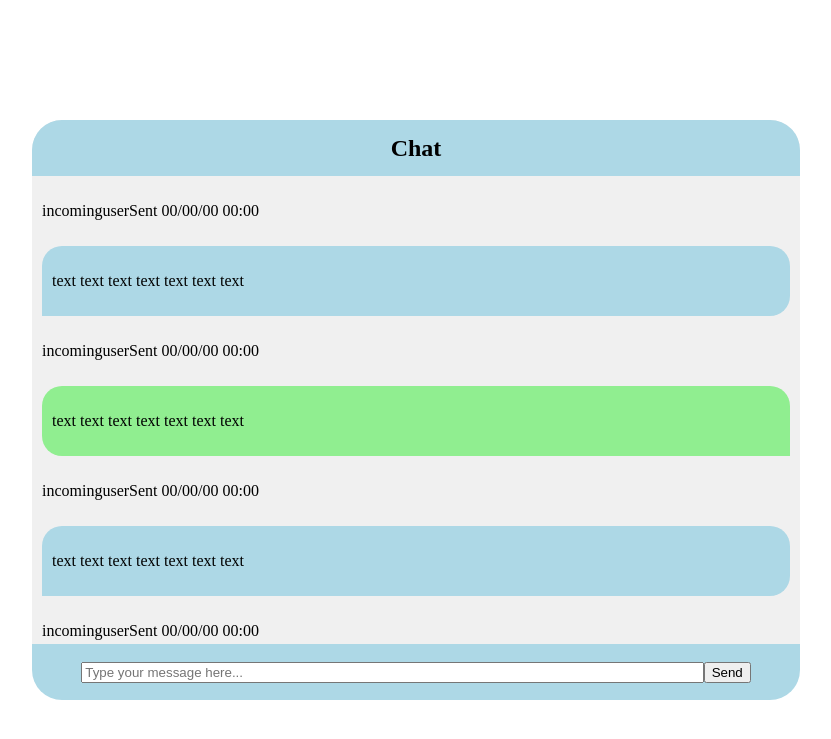
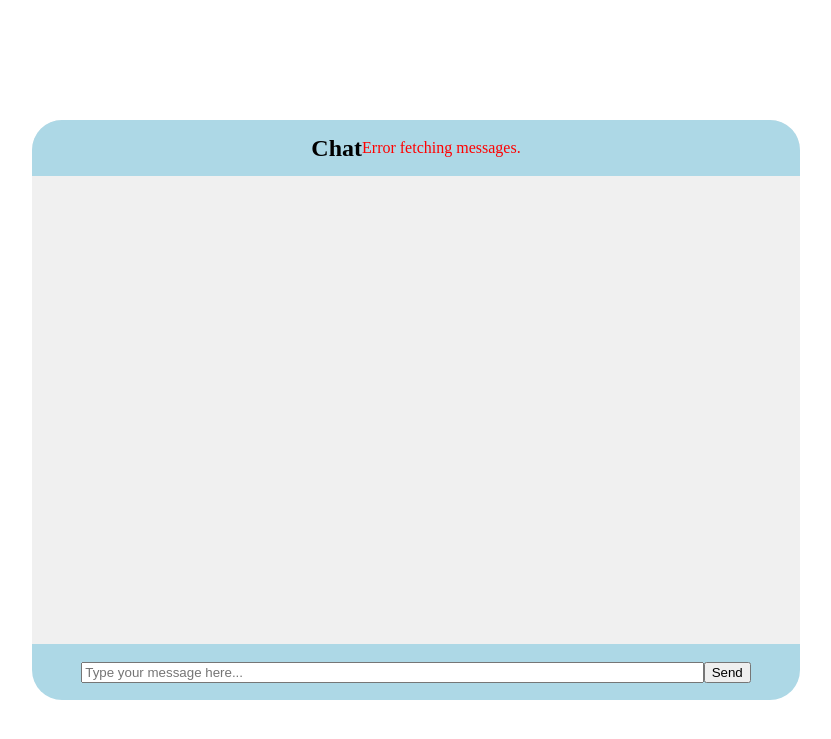
Before and after one commit to Airook-Sanjin/Acadian-Store, a Flask app: page /chat in a window 1280 px wide. Shown: the top 739 px of the page, without its empty margins (224-1055 px from the left). Run offline with Flask 3, Linux system fonts and the light colour scheme.

Commit message:
Beginning display of messages in chat

```diff
--- a/User/chat.py
+++ b/User/chat.py
@@ -4,6 +4,14 @@ from sqlalchemy import text
 
 chat_bp = Blueprint('chat_bp', __name__, template_folder='templates', static_folder='static')
 
-@chat_bp.route('/chat')
+conn = Connecttodb()
+
+@chat_bp.route('/chat', methods = ["GET", "POST"])
 def chat_view():
-    return render_template('chat.html')
+    message = None
+    try:
+        messages = conn.execute(text("SELECT * FROM chatroom_vendor ORDER BY timestamp ASC")).mappings().all()
+        return render_template('chat.html', messages=messages)
+    except:
+        message = "Error fetching messages."
+    return render_template('chat.html', message=message, messages=[])
--- a/User/templates/chat.html
+++ b/User/templates/chat.html
@@ -71,50 +71,38 @@
 
         <div class="chat-header">
             <h1>Chat</h1>
+            {% if message %}
+                <p style="color: red;">{{ message }}</p>
+            {% endif %}
         </div>
 
         <div class="chat-body">
-
+            {% for message in messages %}
+                {% if message['CID'] is not none %}
                 <div class="incoming-message">
                     <div class="incoming-message-info">
-                    <p>incominguser</p>
-                    <p>Sent 00/00/00 00:00</p>
+                        <p>{{ message['CID'] }}</p>
+                        <p>{{ message['timestamp'] }}</p>
                     </div>
                     <div class="incoming-message-text">
-                    <p>text text text text text text text</p>
+                        <p>{{ message['message'] }}</p>
                     </div>
                 </div>
-
+                {% elif message['VID'] is not none %}
                 <div class="outgoing-message">
                     <div class="outgoing-message-info">
-                    <p>incominguser</p>
-                    <p>Sent 00/00/00 00:00</p>
+                        <p>{{ message['VID'] }}</p>
+                        <p>{{ message['timestamp'] }}</p>
                     </div>
                     <div class="outgoing-message-text">
-                    <p>text text text text text text text</p>
+                        <p>{{ message['message'] }}</p>
+                        {% if message['images'] %}
+                        <img src="{{ url_for('static', filename='images/' + message['images']) }}" alt="Image" style="max-width: 100px;">
+                        {% endif %}
                     </div>
                 </div>
-
-            <div class="incoming-message">
-                <div class="incoming-message-info">
-                    <p>incominguser</p>
-                    <p>Sent 00/00/00 00:00</p>
-                </div>
-                <div class="incoming-message-text">
-                    <p>text text text text text text text</p>
-                </div>
-            </div>
-
-            <div class="outgoing-message">
-                <div class="outgoing-message-info">
-                    <p>incominguser</p>
-                    <p>Sent 00/00/00 00:00</p>
-                </div>
-                <div class="outgoing-message-text">
-                    <p>text text text text text text text</p>
-                </div>
-            </div>
-
+                {% endif %}
+            {% endfor %}
         </div>
 
         <div class="chat-footer">
```
Lines whose indentation alone changed are shown as unchanged.
